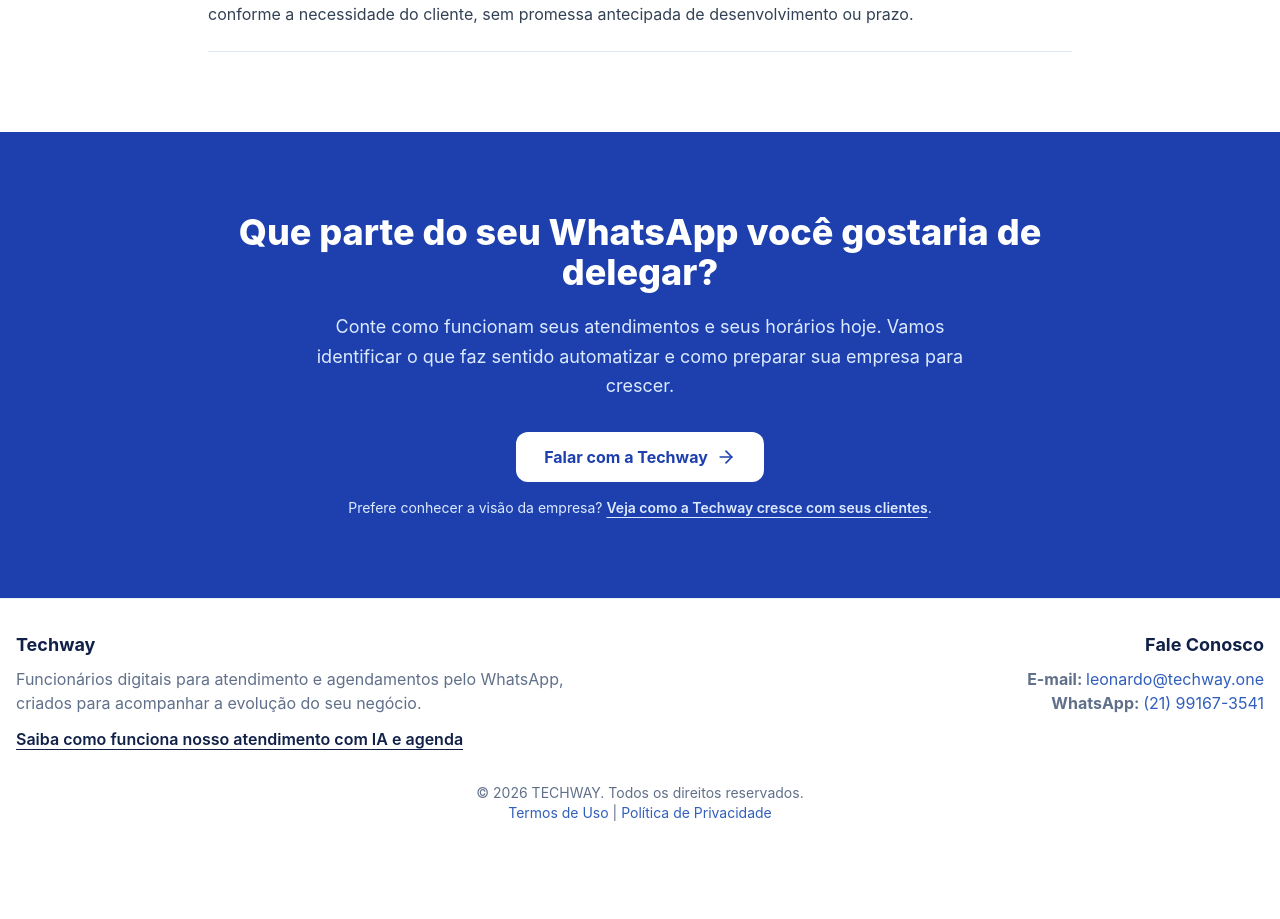
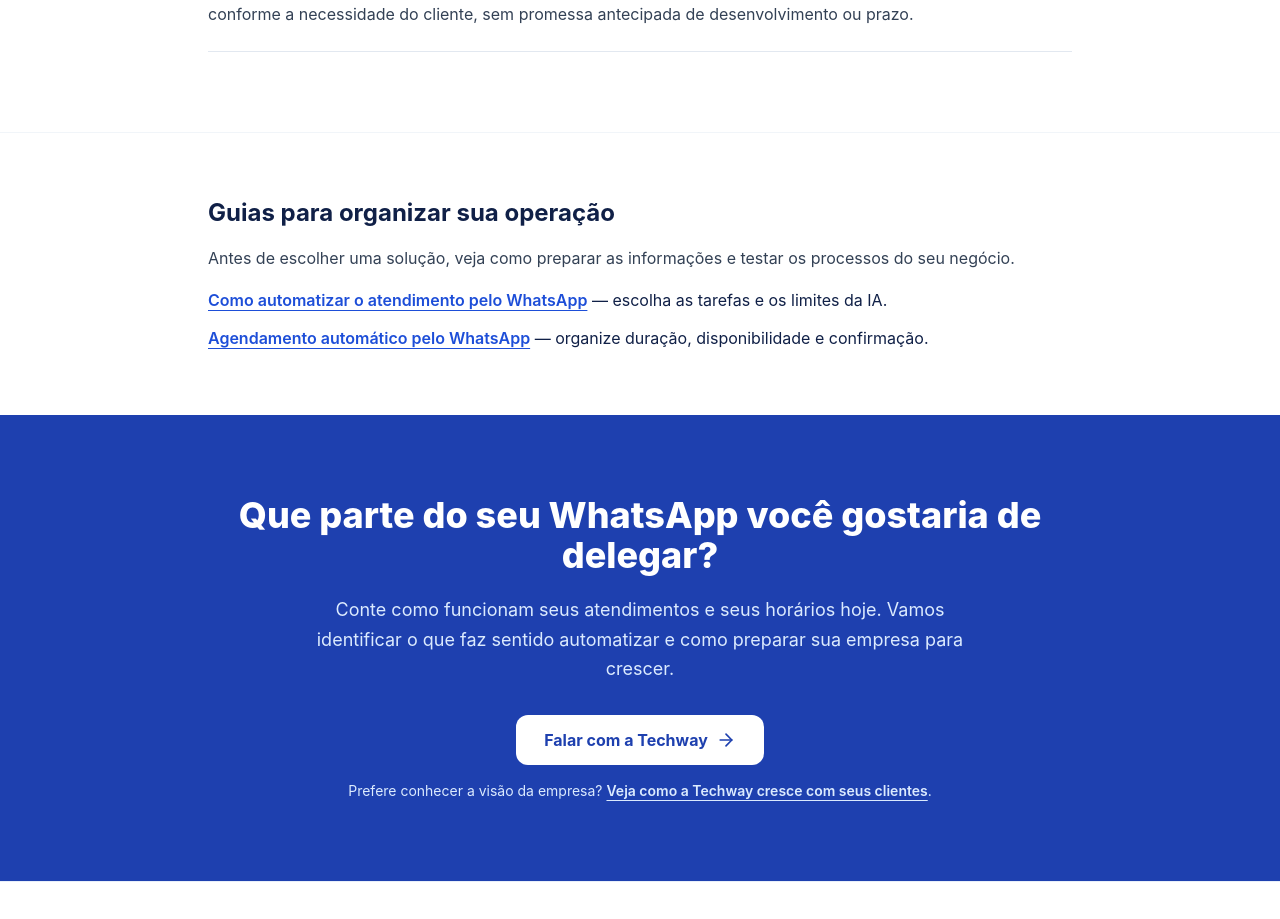
Before and after one commit to Techwayteam/techway-site, a Next.js app: page /atendimento-agendamentos-whatsapp in a window 1280 px wide. Shown: the part 3546-4465 px from the top of the page. Before the commit the page ends 4401 px from the top, so only its background shows below. Built offline with nearby package versions, Linux system fonts and the light colour scheme.

Commit message:
feat(editorial): pages/atendimento-agendamentos-whatsapp.tsx

```diff
--- a/pages/atendimento-agendamentos-whatsapp.tsx
+++ b/pages/atendimento-agendamentos-whatsapp.tsx
@@ -253,6 +253,15 @@ export default function AtendimentoEAgendamentos() {
           </div>
         </section>
 
+        <section className="border-t border-slate-100 py-12 md:py-16" aria-labelledby="guias-title">
+          <div className="mx-auto max-w-4xl px-4">
+            <h2 id="guias-title" className="text-2xl font-bold text-[#102047]">Guias para organizar sua operação</h2>
+            <p className="mt-4 leading-relaxed text-slate-700">Antes de escolher uma solução, veja como preparar as informações e testar os processos do seu negócio.</p>
+            <p className="mt-4 leading-relaxed"><Link className="font-semibold text-blue-700 underline underline-offset-4" href="/blog/como-automatizar-atendimento-whatsapp">Como automatizar o atendimento pelo WhatsApp</Link> — escolha as tarefas e os limites da IA.</p>
+            <p className="mt-3 leading-relaxed"><Link className="font-semibold text-blue-700 underline underline-offset-4" href="/blog/agendamento-automatico-whatsapp">Agendamento automático pelo WhatsApp</Link> — organize duração, disponibilidade e confirmação.</p>
+          </div>
+        </section>
+
         <section className="bg-blue-800 py-16 text-white md:py-20" aria-labelledby="contato-solucao-title">
           <div className="mx-auto max-w-4xl px-4 text-center">
             <h2 id="contato-solucao-title" className="text-3xl font-extrabold md:text-4xl">
```
